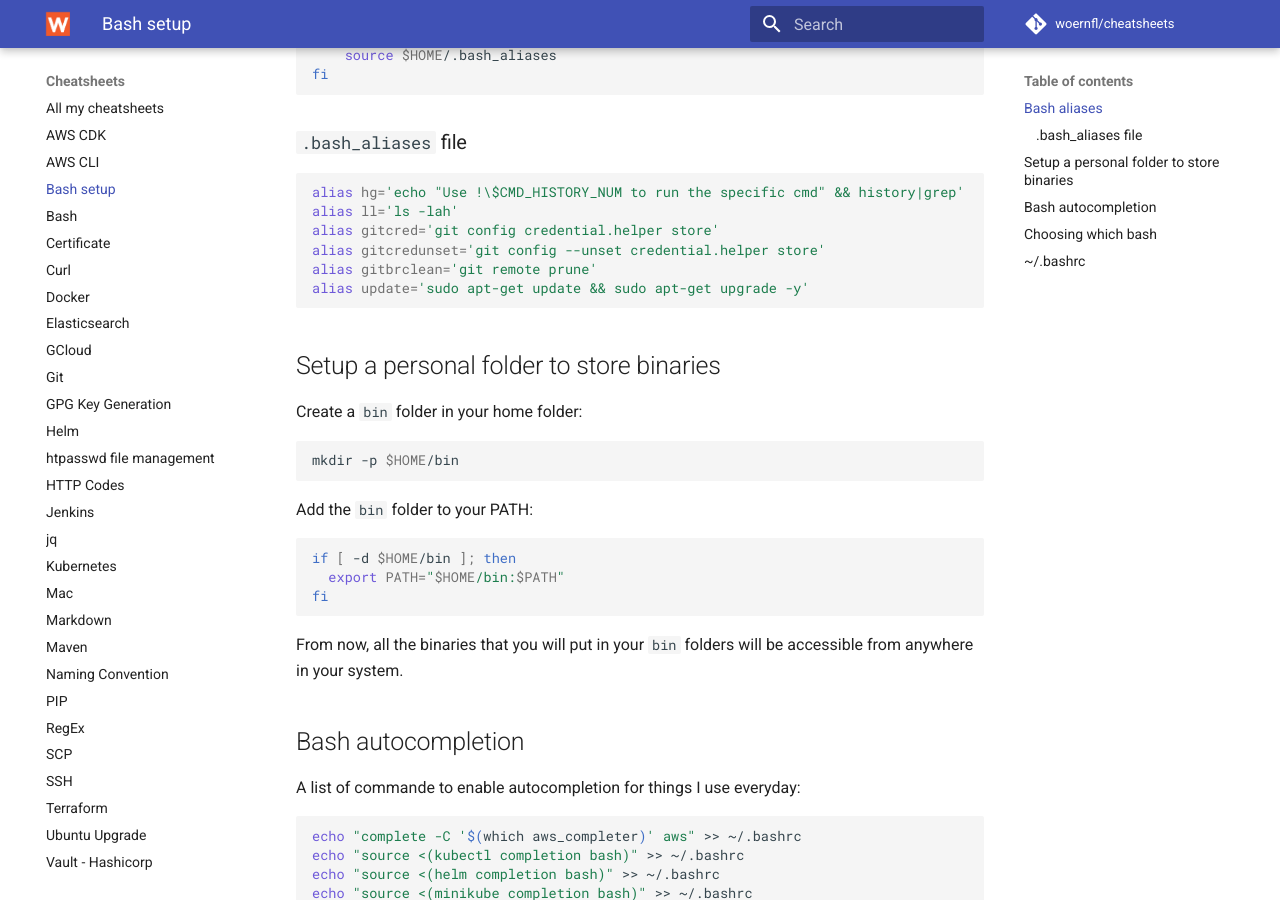
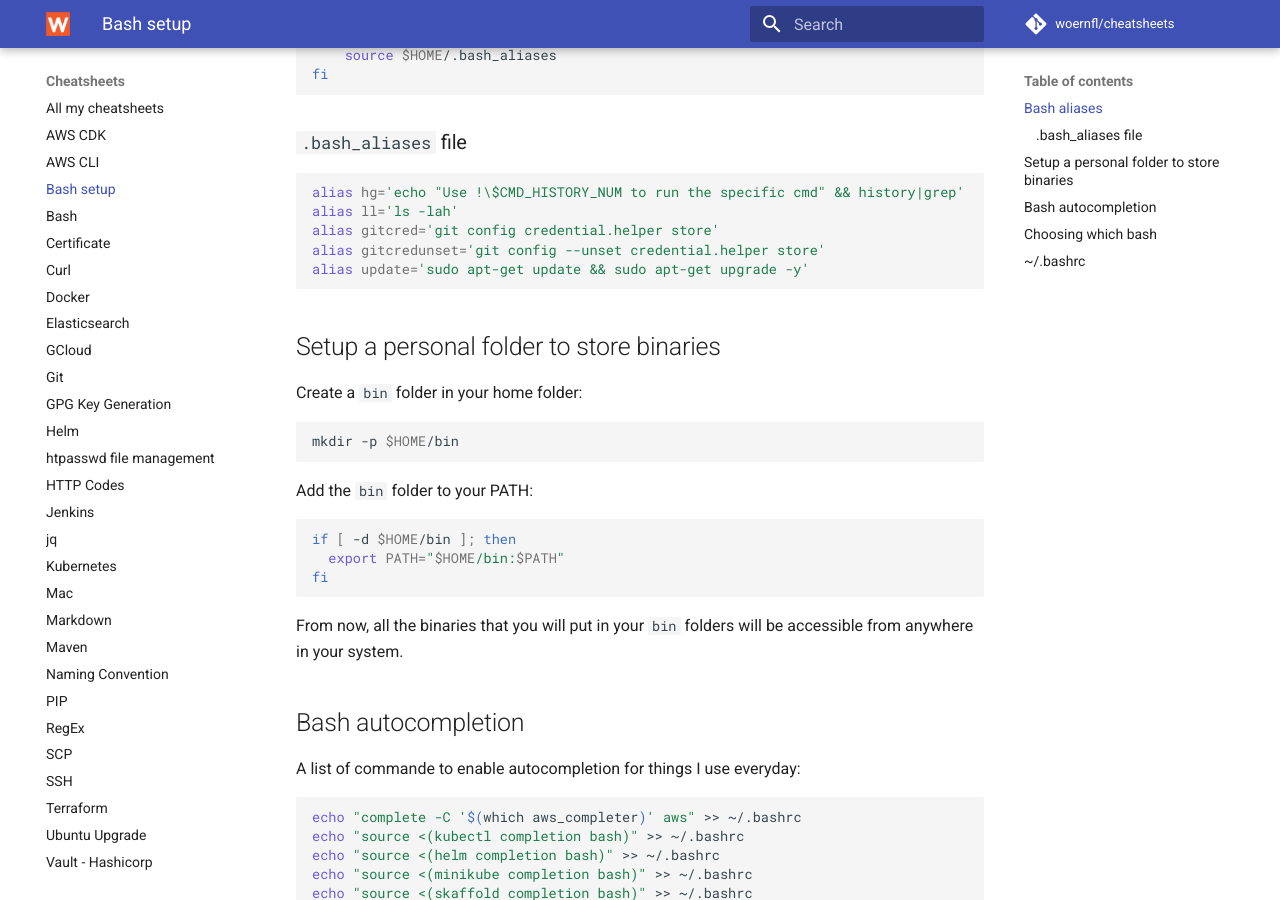
Before and after one commit to woernfl/cheatsheets, an MkDocs documentation site: the page built from docs/bash-setup.md, in a window 1280 px wide and 900 px high, scrolled down 353 px. Built offline with MkDocs 1.6.1 and Material for MkDocs 9.7.7, drawn with Linux system fonts in a browser that asks for light colours; comment, search, counter and statistics services are not loaded.

Commit message:
Update bash-setup.md

````diff
--- a/docs/bash-setup.md
+++ b/docs/bash-setup.md
@@ -23,7 +23,6 @@
 alias ll='ls -lah'
 alias gitcred='git config credential.helper store'
 alias gitcredunset='git config --unset credential.helper store'
-alias gitbrclean='git remote prune'
 alias update='sudo apt-get update && sudo apt-get upgrade -y'
 ```
 
````
